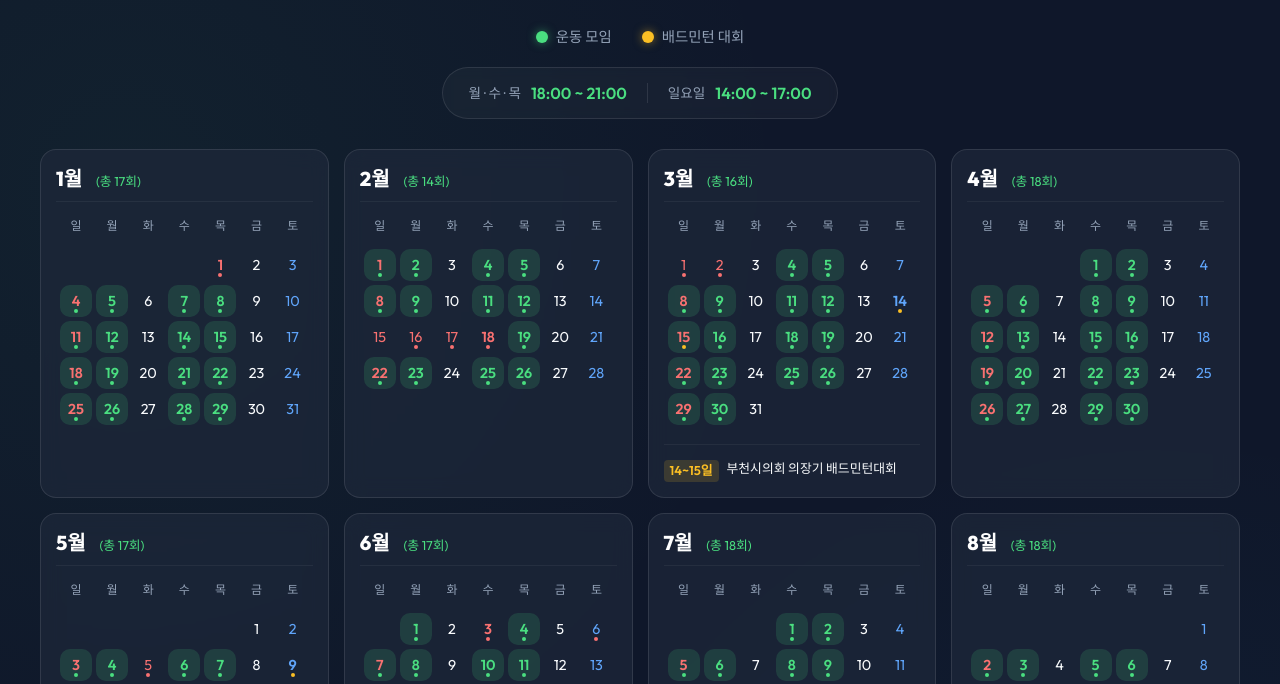
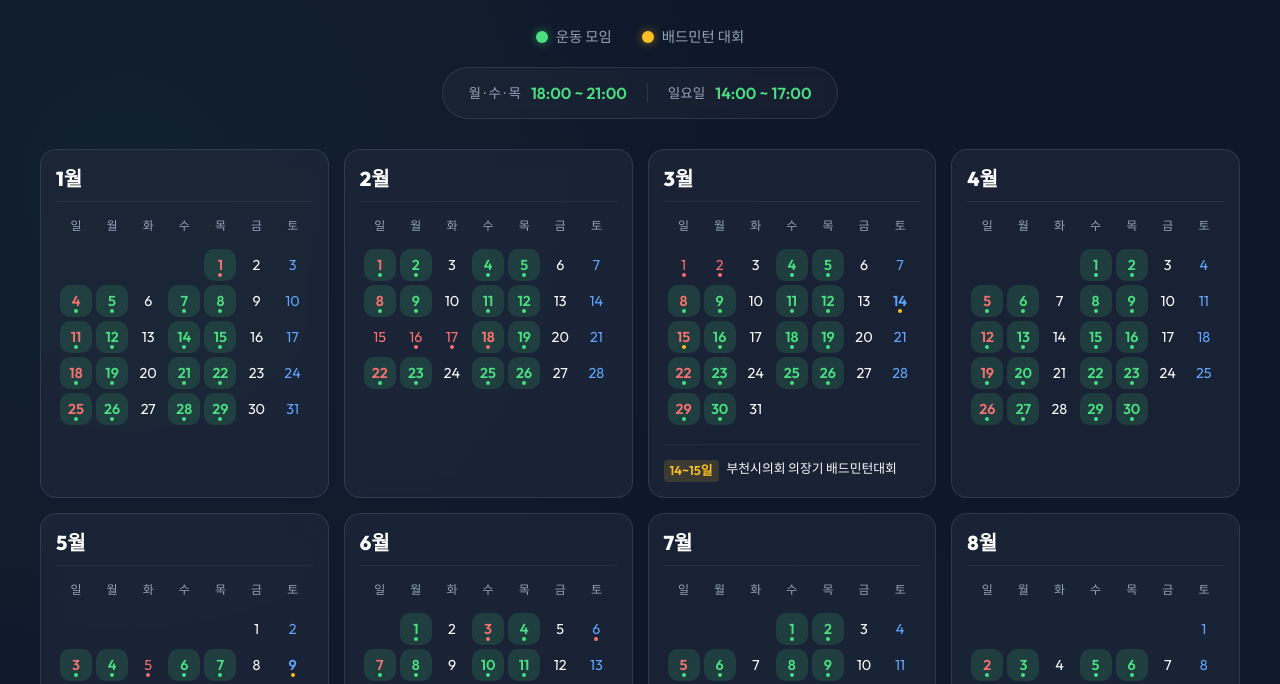
Before and after one commit to kimjkeun/bb-calendar, a plain HTML site: page index.html in a window 1280 px wide. Shown: the part 116-800 px from the top of the page. Drawn offline with Linux system fonts and the light colour scheme.

Commit message:
Fix holiday background issue and remove monthly workout count

```diff
--- a/script.js
+++ b/script.js
@@ -66,10 +66,7 @@ function generateCalendar(year) {
 
         const monthHeader = document.createElement('div');
         monthHeader.className = 'month-name';
-
-        // 월 이름과 함께 총 운동 일수 표시
-        const workoutCount = actualWorkouts[month].length;
-        monthHeader.innerHTML = `${monthNames[month]} <span style="font-size: 0.8rem; font-weight: 400; color: var(--accent-workout); margin-left: 10px;">(총 ${workoutCount}회)</span>`;
+        monthHeader.textContent = monthNames[month];
         monthCard.appendChild(monthHeader);
 
         const table = document.createElement('table');
--- a/style.css
+++ b/style.css
@@ -283,8 +283,11 @@ header {
     font-weight: 600;
 }
 
+.day.holiday:not(.workout):not(.overlap):not(.event) {
+    background: none;
+}
+
 .day.holiday {
-    background: none;
     color: var(--accent-holiday);
 }
 
```
